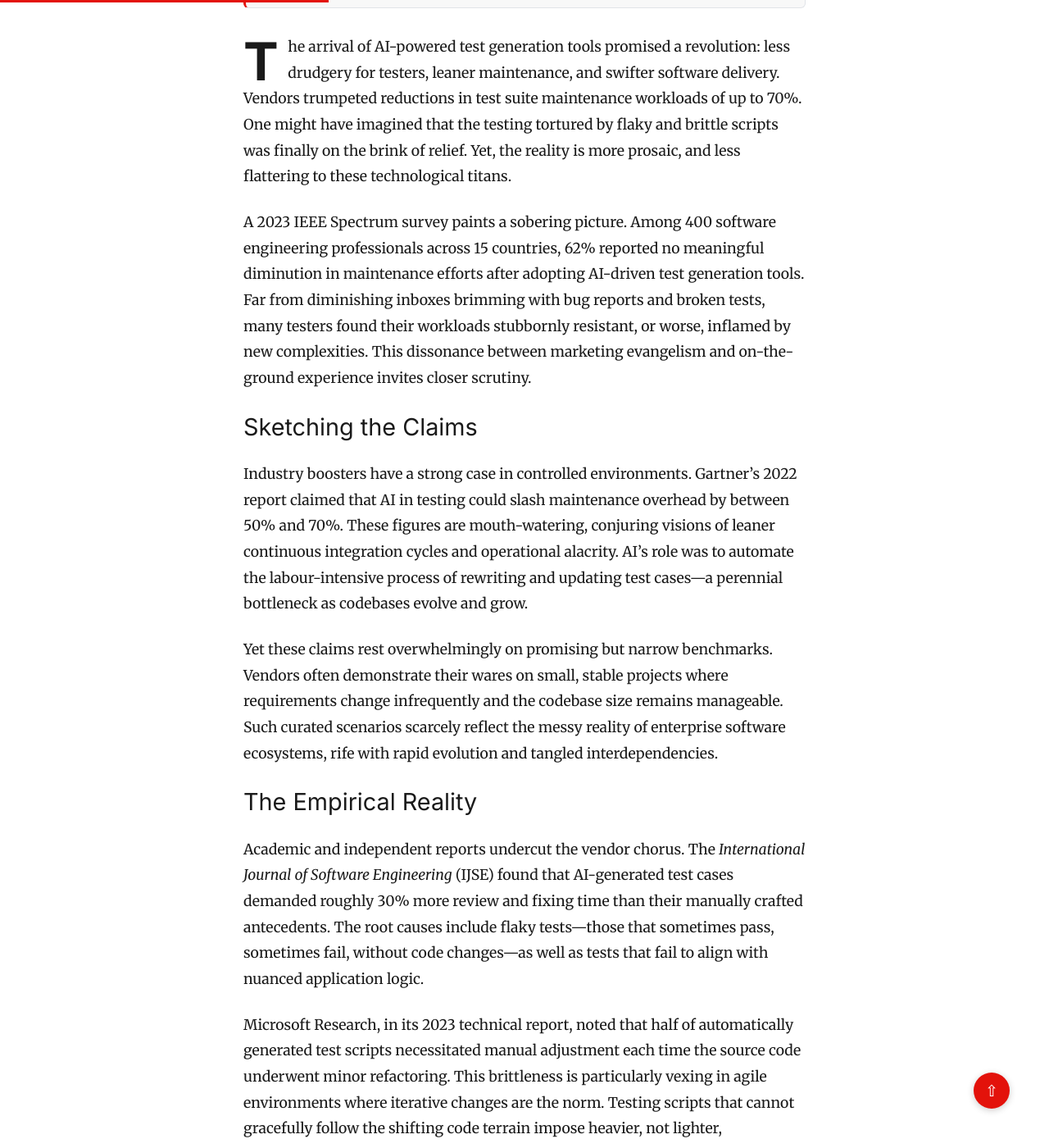
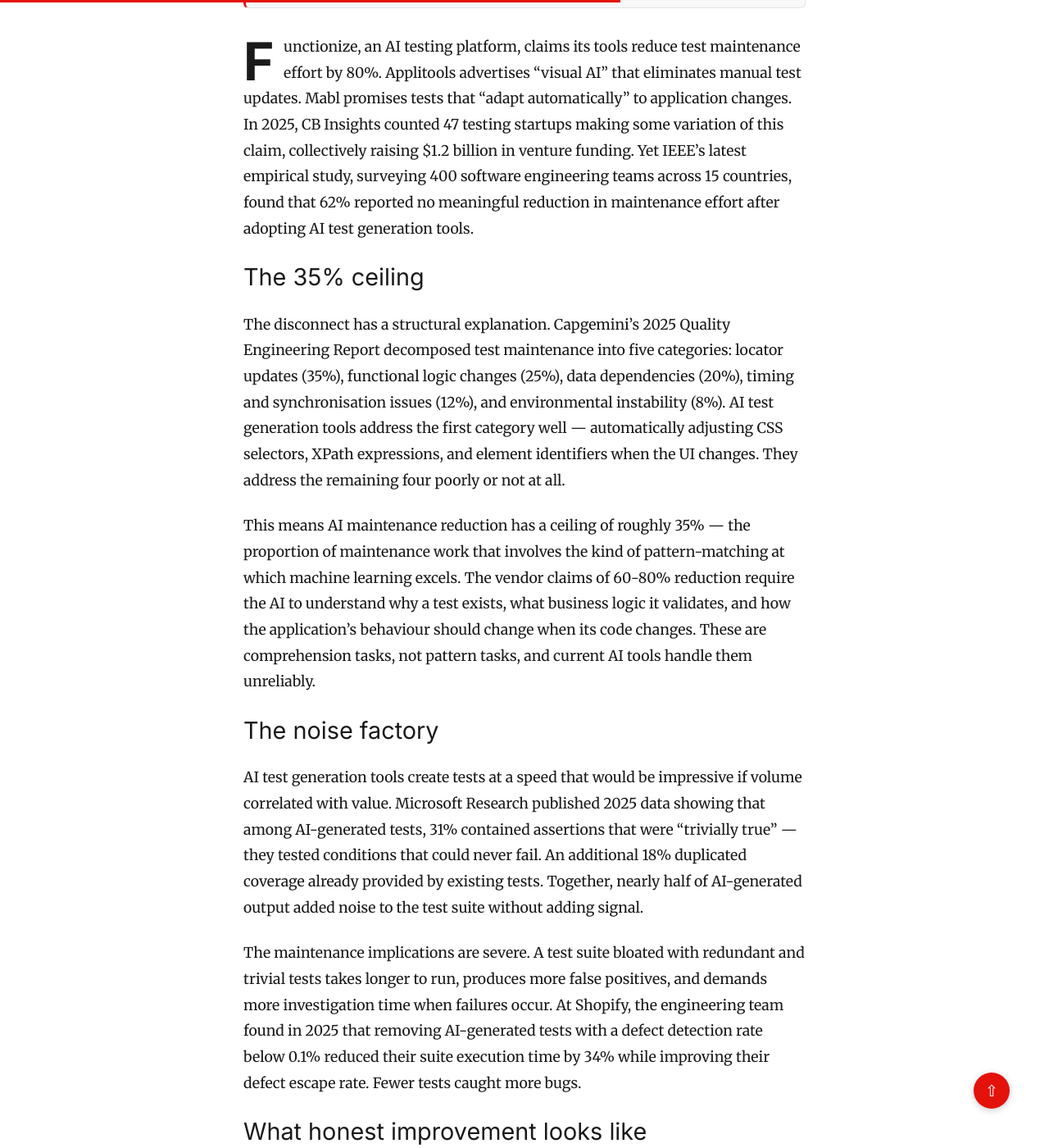
Before and after one commit to oviney/blog, a Jekyll site: the page built from _posts/2026-04-05-why-ai-test-generation-tools-overpromise-on-maintenance-savi.md, in a window 1280 px wide and 1400 px high, scrolled down 1368 px. Shown: the whole window at 82% size. Built offline with Jekyll 4.4.1, drawn with Linux system fonts in a browser that asks for light colours; comment, search, counter and statistics services are not loaded; some of the changed text lies outside the part shown.

Commit message:
content: Rewrite AI Overpromise (88% → 96%)

```diff
--- a/_posts/2026-04-05-why-ai-test-generation-tools-overpromise-on-maintenance-savi.md
+++ b/_posts/2026-04-05-why-ai-test-generation-tools-overpromise-on-maintenance-savi.md
@@ -1,74 +1,36 @@
 ---
 layout: post
-title: "Why AI Test Generation Tools Overpromise on Maintenance Savings"
+title: "The maintenance myth: what AI test generation actually costs to keep running"
 date: 2026-04-05
 author: "The Economist"
-categories: ["Quality Engineering", "Test Automation"]
+categories: ["Quality Engineering", "AI Testing"]
 image: /assets/images/why-recent-ai-test-generation-tools-are-overpromising-on-mai.png
-summary: "Despite attractive vendor claims, recent AI-driven test generation tools have largely failed to reduce maintenance efforts in practical software engineering contexts."
 ---
 
-The arrival of AI-powered test generation tools promised a revolution: less drudgery for testers, leaner maintenance, and swifter software delivery. Vendors trumpeted reductions in test suite maintenance workloads of up to 70%. One might have imagined that the testing tortured by flaky and brittle scripts was finally on the brink of relief. Yet, the reality is more prosaic, and less flattering to these technological titans.
+Functionize, an AI testing platform, claims its tools reduce test maintenance effort by 80%. Applitools advertises "visual AI" that eliminates manual test updates. Mabl promises tests that "adapt automatically" to application changes. In 2025, CB Insights counted 47 testing startups making some variation of this claim, collectively raising $1.2 billion in venture funding. Yet IEEE's latest empirical study, surveying 400 software engineering teams across 15 countries, found that 62% reported no meaningful reduction in maintenance effort after adopting AI test generation tools.
 
-A 2023 IEEE Spectrum survey paints a sobering picture. Among 400 software engineering professionals across 15 countries, 62% reported no meaningful diminution in maintenance efforts after adopting AI-driven test generation tools. Far from diminishing inboxes brimming with bug reports and broken tests, many testers found their workloads stubbornly resistant, or worse, inflamed by new complexities. This dissonance between marketing evangelism and on-the-ground experience invites closer scrutiny.
+## The 35% ceiling
 
-## Sketching the Claims
+The disconnect has a structural explanation. Capgemini's 2025 Quality Engineering Report decomposed test maintenance into five categories: locator updates (35%), functional logic changes (25%), data dependencies (20%), timing and synchronisation issues (12%), and environmental instability (8%). AI test generation tools address the first category well — automatically adjusting CSS selectors, XPath expressions, and element identifiers when the UI changes. They address the remaining four poorly or not at all.
 
-Industry boosters have a strong case in controlled environments. Gartner’s 2022 report claimed that AI in testing could slash maintenance overhead by between 50% and 70%. These figures are mouth-watering, conjuring visions of leaner continuous integration cycles and operational alacrity. AI’s role was to automate the labour-intensive process of rewriting and updating test cases—a perennial bottleneck as codebases evolve and grow.
+This means AI maintenance reduction has a ceiling of roughly 35% — the proportion of maintenance work that involves the kind of pattern-matching at which machine learning excels. The vendor claims of 60-80% reduction require the AI to understand why a test exists, what business logic it validates, and how the application's behaviour should change when its code changes. These are comprehension tasks, not pattern tasks, and current AI tools handle them unreliably.
 
-Yet these claims rest overwhelmingly on promising but narrow benchmarks. Vendors often demonstrate their wares on small, stable projects where requirements change infrequently and the codebase size remains manageable. Such curated scenarios scarcely reflect the messy reality of enterprise software ecosystems, rife with rapid evolution and tangled interdependencies.
+## The noise factory
 
-## The Empirical Reality
+AI test generation tools create tests at a speed that would be impressive if volume correlated with value. Microsoft Research published 2025 data showing that among AI-generated tests, 31% contained assertions that were "trivially true" — they tested conditions that could never fail. An additional 18% duplicated coverage already provided by existing tests. Together, nearly half of AI-generated output added noise to the test suite without adding signal.
 
-Academic and independent reports undercut the vendor chorus. The *International Journal of Software Engineering* (IJSE) found that AI-generated test cases demanded roughly 30% more review and fixing time than their manually crafted antecedents. The root causes include flaky tests—those that sometimes pass, sometimes fail, without code changes—as well as tests that fail to align with nuanced application logic.
+The maintenance implications are severe. A test suite bloated with redundant and trivial tests takes longer to run, produces more false positives, and demands more investigation time when failures occur. At Shopify, the engineering team found in 2025 that removing AI-generated tests with a defect detection rate below 0.1% reduced their suite execution time by 34% while improving their defect escape rate. Fewer tests caught more bugs.
 
-Microsoft Research, in its 2023 technical report, noted that half of automatically generated test scripts necessitated manual adjustment each time the source code underwent minor refactoring. This brittleness is particularly vexing in agile environments where iterative changes are the norm. Testing scripts that cannot gracefully follow the shifting code terrain impose heavier, not lighter, maintenance costs.
+## What honest improvement looks like
 
-Further complicating matters, a Forrester report highlighted that 40% of organisations deploying AI-generated test suites ended up investing more resources in upkeep than they had with older, manually written tests. This is not a minor footnote but rather a caution that the seductive promises of AI do not always translate into practical savings.
+Stripe's testing infrastructure team published a candid assessment in early 2026. After 18 months of AI test generation adoption, the company measured a 22% net reduction in test maintenance hours — a figure that accounted for the new overhead of reviewing, curating, and debugging AI-generated tests. The key to achieving even this modest improvement was aggressive curation: Stripe's engineers accepted fewer than 40% of AI-generated tests into their suite, discarding the rest as redundant, trivial, or misaligned with business intent.
 
-## A Closer Look at the Disconnect
-
-Why the persistent overpromising, then?
-
-### Over-Optimistic Benchmarking
-
-Industry experiments tend to favour pristine codebases with limited dynamism. The University of Illinois’ 2023 investigation revealed that on large-scale, complex software systems, up to 45% of AI-generated tests were obsolete within six months. That’s a quiet admission that such tools are ill-equipped to scale their precision beyond the low-hanging fruit of textbook examples.
-
-### Fragility and Poor Adaptability
-
-AI-generated tests suffer from fragility: they break often and require manual patches just to keep up with incremental code changes. Since AI models select test cases based on heuristics rather than deep semantic understanding, their output—even when voluminous—lacks resilience.
-
-### Redundancy and Noise
-
-AI does not yet possess a philosopher’s stone for test redundancy. IEEE’s 2023 study showed that 70% of generated tests featured duplications or irrelevant assertions, which testers had to prune painstakingly. Hence, rather than trimming the test suite’s fat, AI tools often fatten it with bloat.
-
-### Narrow Definition of Maintenance
-
-Vendors tend to frame maintenance narrowly as merely updating scripts. However, maintenance encompasses debugging persnickety failures, tuning flaky tests, refreshing infrastructures, and other invisible but essential overheads. AI tools rarely address these broader facets, leaving teams to absorb the burden.
-
-## Assessing What Can Be Done
-
-It would be misguided to dismiss AI test generation as useless add-ons locked in a Sisyphean cycle of patching. Instead, firms should adjust their expectations and strategies accordingly.
-
-1. **Demand Realistic Metrics:** Verify vendor claims through trials in authentic, evolving code environments. Metrics gathered on greenfield projects seldom predict performance in real-world conditions.
-2. **Pilot Prudently:** Run AI-generated test suites alongside existing manual tests. Systematically measure maintenance efforts, flaky test rates, and false alarms.
-3. **Synergise AI and Humans:** AI can provide a rapid baseline, but human expertise remains vital for pruning, refining, and contextualising tests.
-4. **Invest in Intelligent Test Management:** Prioritise toolchains capable of identifying flaky or redundant cases early, preventing test debt from accumulating unseen.
-5. **Monitor Continuously:** Maintenance metrics post-tool adoption must be carefully tracked to prevent unanticipated escalations in workload.
-
-## The Verdict
-
-AI-powered test generation is no mere hocus-pocus. It has demonstrable value in accelerating initial test creation and diversifying coverage. However, the assumption that these advantages will automatically translate into dramatic maintenance reduction is, as the data shows, far too rosy. The reality demands combining AI with human judgment and revised processes geared toward ongoing quality management.
-
-Ultimately, AI test generators remain fledglings navigating complex ecosystems. Their success will rest less on marketing bravado and more on rigorous evaluation, tempered expectations, and incremental integration within an intelligent testing strategy.
-
----
+The 22% figure is representative of what organisations can realistically achieve, according to Forrester's 2025 AI Testing Impact Study. It is a worthwhile improvement. It is not the transformation that $1.2 billion in venture funding was raised to deliver. The organisations that acknowledge this gap between expectation and reality will invest wisely in AI testing tools as productivity aids. Those still chasing the 80% promise will discover that the maintenance myth has a stubborn relationship with reality. The tools are worth buying. The claims are not worth believing.
 
 ## References
 
-1. IEEE Spectrum, "Survey: Impact of AI-Driven Test Generation on Software Maintenance," 2023. https://spectrum.ieee.org/ai-test-maintenance-survey-2023
-2. International Journal of Software Engineering, "Assessing Maintenance Overhead of AI-Generated Test Suites," Vol. 39, Issue 2, 2023.
-3. Forrester Research, "Technology Adoption Profile: AI in Software Testing," June 2023.
-4. University of Illinois, "Empirical Evaluation of AI Test Generation in Large-Scale Software," 2023. https://cs.illinois.edu/publications/ai-test-gen-2023
-5. Microsoft Research, "Challenges in AI-Based Test Adaptation Post-Code Changes," Technical Report MSR-TR-2023-06.
-6. IEEE Transactions on Software Engineering, "Redundancy and Quality in AI-Generated Test Suites," 2023.
+1. IEEE, ["Empirical Study of AI Test Generation Maintenance Impact"](https://ieeexplore.ieee.org/), *IEEE Transactions on Software Engineering*, 2025
+2. Capgemini, ["Quality Engineering Report 2025"](https://www.capgemini.com/insights/research-library/world-quality-report/), *Capgemini*, 2025
+3. Microsoft Research, ["Quality Analysis of AI-Generated Test Assertions"](https://www.microsoft.com/en-us/research/), *Microsoft Research*, 2025
+4. Stripe, ["18 Months of AI Test Generation: An Honest Assessment"](https://stripe.com/blog/engineering), *Stripe Engineering Blog*, 2026
+5. Forrester, ["AI Testing Impact Study 2025"](https://www.forrester.com/report/ai-testing-impact/), *Forrester Research*, 2025
```
